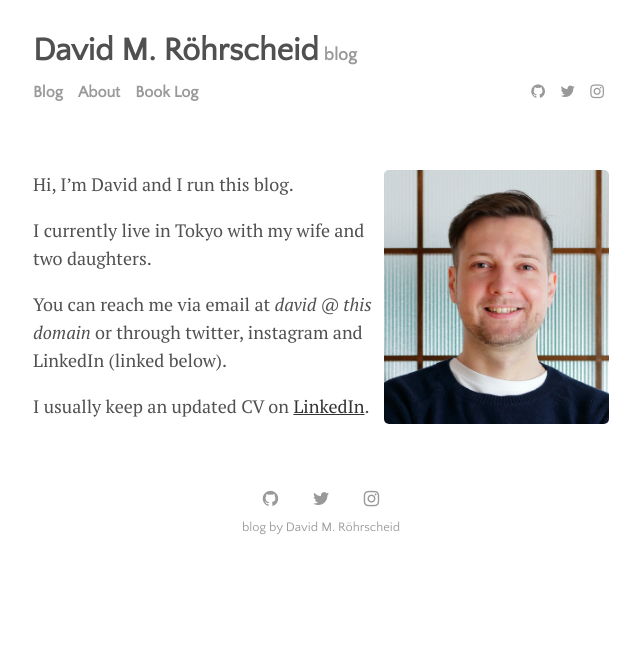
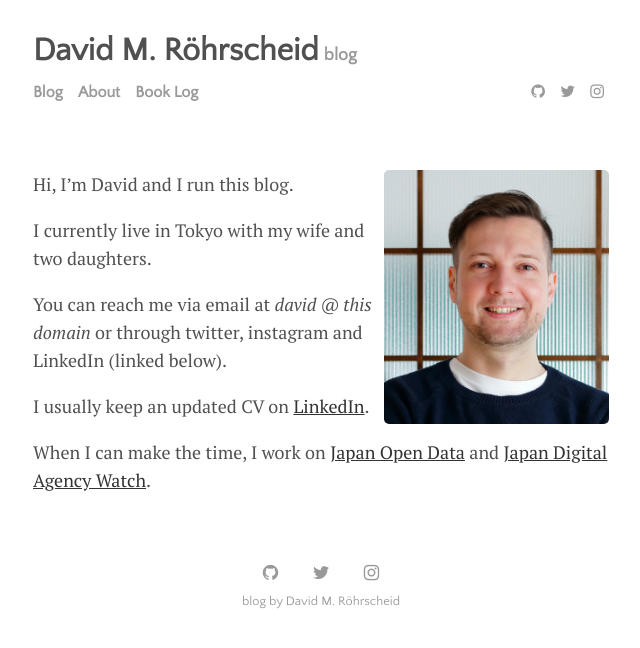
Before and after one commit to mrdavid/mrdavid.github.io, a Jekyll site: the page built from menu/cv.md, in a window 1280 px wide. Shown: the top 648 px of the page, without its empty margins (319-959 px from the left). Built offline with Jekyll 4.4.1, drawn with Linux system fonts in a browser that asks for light colours; nearby versions of some CDN libraries.

Commit message:
add projects

```diff
--- a/menu/cv.md
+++ b/menu/cv.md
@@ -10,3 +10,5 @@ I currently live in Tokyo with my wife and two daughters.
 You can reach me via email at *david @ this domain* or through twitter, instagram and LinkedIn (linked below).
 
 I usually keep an updated CV on [LinkedIn](https://www.linkedin.com/in/david-maria-r%C3%B6hrscheid-62919659/).
+
+When I can make the time, I work on [Japan Open Data](http://www.japanopendata.com) and [Japan Digital Agency Watch](https://www.japandigital.agency/).
```
